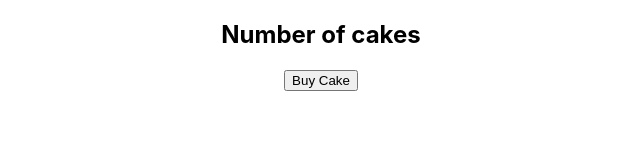
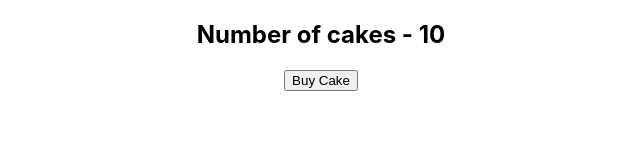
Before and after one commit to ebrahim-j/react-redux-demo, a React (Create React App) app in the folder react-redux-demo/: page / in a window 1280 px wide. Shown: the top 160 px of the page, without its empty margins (319-959 px from the left). Built offline with nearby package versions, Linux system fonts and the light colour scheme.

Commit message:
Add redux store, actions and reducer to connect app with redux

```diff
--- a/react-redux-demo/src/App.js
+++ b/react-redux-demo/src/App.js
@@ -1,13 +1,17 @@
 import React from 'react';
+import {Provider} from 'react-redux'
+import store from'./redux/store'
 import logo from './logo.svg';
 import './App.css';
 import CakeContainer from './components/CakeContainer';
 
 function App() {
   return (
-    <div className="App">
-      <CakeContainer />
-    </div>
+    <Provider store={store}>
+      <div className="App">
+        <CakeContainer />
+      </div>
+    </Provider>
   );
 }
 
--- a/react-redux-demo/src/components/CakeContainer.js
+++ b/react-redux-demo/src/components/CakeContainer.js
@@ -1,12 +1,26 @@
 import React from 'react'
+import { connect } from 'react-redux'
+import { buyCake } from '../redux/cake/cakeActions'
 
-function CakeContainer() {
+function CakeContainer(props) {
     return (
         <div>
-        <h2>Number of cakes</h2>
-        <button>Buy Cake</button>
+            <h2>Number of cakes - {props.numOfCakes}</h2>
+            <button onClick={props.buyCakes}>Buy Cake</button>
         </div>
     )
 }
 
-export default CakeContainer
+const mapStateToProps = state => {
+    return {
+        numOfCakes: state.numOfCakes
+    }
+}
+
+const mapDispatchToProps = dispatch => {
+    return {
+        buyCakes: () => dispatch(buyCake())
+    }
+}
+
+export default connect(mapStateToProps, mapDispatchToProps)(CakeContainer)
--- /dev/null
+++ b/react-redux-demo/src/redux/cake/cakeActions.js
@@ -0,0 +1,7 @@
+import { BUY_CAKES } from "./cakeTypes"
+
+export const buyCake = () => {
+    return {
+        type: BUY_CAKES
+    }
+}
--- /dev/null
+++ b/react-redux-demo/src/redux/cake/cakeReducer.js
@@ -0,0 +1,16 @@
+import { BUY_CAKES } from "./cakeTypes"
+
+const initialState = {
+    numOfCakes: 10
+}
+const cakeReducer = (state=initialState, action) => {
+    switch (action.type) {
+        case BUY_CAKES: return {
+            ...state,
+            numOfCakes: state.numOfCakes - 1
+        }
+        default: return state
+    }
+}
+
+export default cakeReducer
--- /dev/null
+++ b/react-redux-demo/src/redux/cake/cakeTypes.js
@@ -0,0 +1 @@
+export const BUY_CAKES = 'BUY_CAKE'
--- /dev/null
+++ b/react-redux-demo/src/redux/store.js
@@ -0,0 +1,6 @@
+import { createStore } from "redux";
+import cakeReducer from "./cake/cakeReducer";
+
+const store = createStore(cakeReducer)
+
+export default store
```
